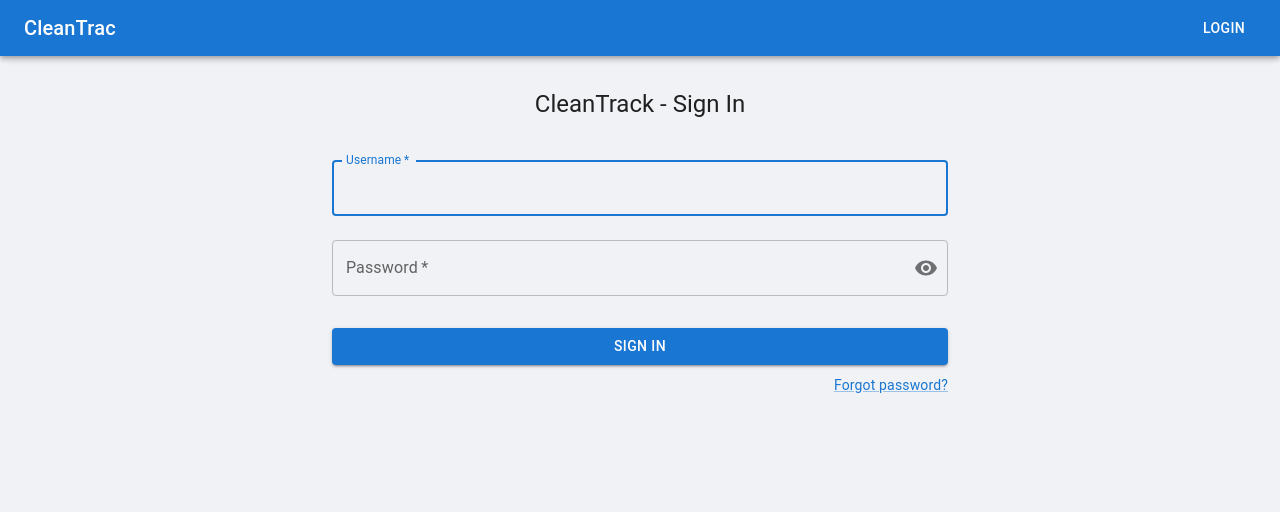
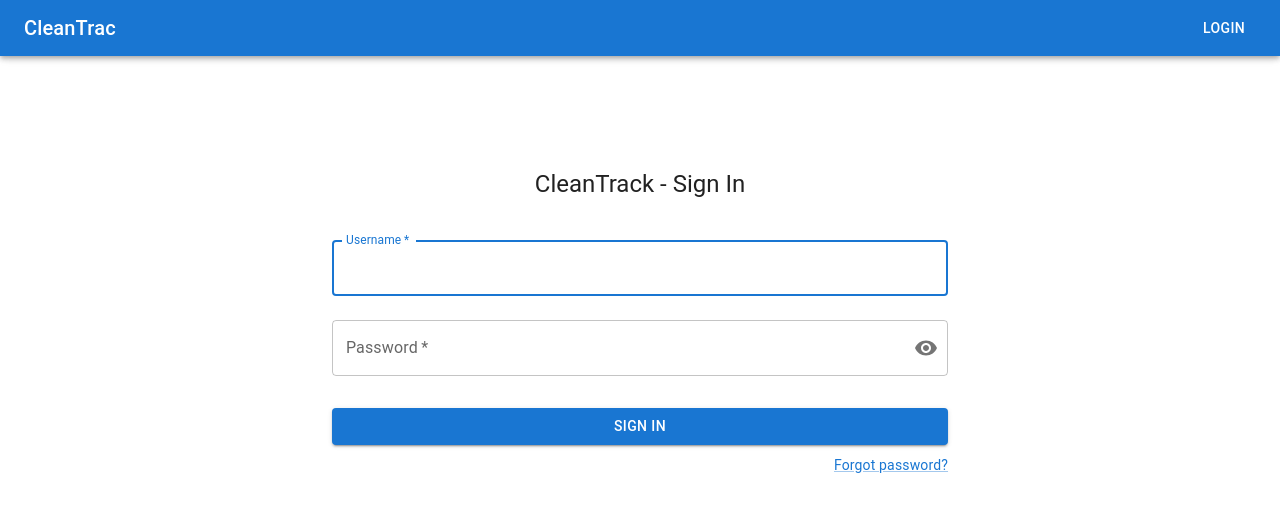
Before and after one commit to Manakin-Wraith/cleantrac_cleaning_schedule, a React (Vite) app in the folder frontend/: page /login in a window 1280 px wide. Shown: the top 512 px of the page. Built offline with nearby package versions, Linux system fonts and the light colour scheme; no server answers.

Commit message:
fix: gap fixed

```diff
--- a/frontend/src/components/PageLayout.jsx
+++ b/frontend/src/components/PageLayout.jsx
@@ -7,6 +7,7 @@ const PageLayout = ({ children, showSidebar = true }) => {
   const theme = useTheme();
   const [isMobileDrawerOpen, setIsMobileDrawerOpen] = useState(false);
   const [isDesktopSidebarCollapsed, setIsDesktopSidebarCollapsed] = useState(false);
+
   const collapsedWidthValue = theme.spacing(7);
 
   const handleMobileDrawerToggle = () => {
@@ -18,7 +19,7 @@ const PageLayout = ({ children, showSidebar = true }) => {
   };
 
   return (
-    <Box sx={{ display: 'flex', minHeight: '100vh', width: '100%' }}>
+    <Box sx={{ display: 'flex', minHeight: '100vh', width: '100%', backgroundColor: theme.palette.background.default }}>
       <CssBaseline />
       <HeaderBar
         handleDrawerToggle={handleMobileDrawerToggle}
@@ -39,19 +40,23 @@ const PageLayout = ({ children, showSidebar = true }) => {
         sx={{
           flexGrow: 1,
           py: 3,
-          px: 2,
-          backgroundColor: '#f0f2f5',
+          px: 3, // Best practice for desktop layouts
+
+          minHeight: `calc(100vh - ${theme.mixins.toolbar.minHeight}px - ${theme.spacing(3)} - 1px)`, // Adjust for header, padding, and potential border
+          marginTop: `calc(${theme.mixins.toolbar.minHeight}px + ${theme.spacing(3)})`, // Margin top to account for HeaderBar and top padding
           transition: theme.transitions.create(['width', 'margin'], {
             easing: theme.transitions.easing.sharp,
             duration: theme.transitions.duration.enteringScreen,
           }),
-          width: '100%',
-          marginLeft: 0,
+          // width: '100%', // Removed: flexGrow should handle expansion
+          // marginLeft: 0, // Removed: Conditional logic below handles this
           ...(showSidebar && {
             [theme.breakpoints.up('md')]: {
-              marginLeft: isDesktopSidebarCollapsed ? `${collapsedWidthValue}px` : `${expandedSidebarWidthValue}px`,
-              width: `calc(100% - ${isDesktopSidebarCollapsed ? collapsedWidthValue : expandedSidebarWidthValue}px)`,
+              marginLeft: isDesktopSidebarCollapsed ? `${collapsedWidthValue}px` : `${expandedSidebarWidthValue}px`
+              // width: `calc(100% - ${isDesktopSidebarCollapsed ? collapsedWidthValue : expandedSidebarWidthValue}px)`, // Removed, flexGrow:1 should handle this
             },
+            // For mobile, when sidebar is shown (as a temporary drawer), main content shouldn't have margin or width adjustments here.
+            // It should naturally take full width minus nothing, as the drawer overlays.
           }),
         }}
       >
--- a/frontend/src/components/Sidebar.jsx
+++ b/frontend/src/components/Sidebar.jsx
@@ -21,6 +21,7 @@ export const drawerWidth = 240;
 const collapsedDrawerWidth = (theme) => theme.spacing(7);
 
 const Sidebar = ({ mobileOpen, handleDrawerToggle, isCollapsed }) => {
+
   const [openSections, setOpenSections] = React.useState({});
   const { currentUser, logout } = useAuth();
   const theme = useTheme();
@@ -46,6 +47,8 @@ const Sidebar = ({ mobileOpen, handleDrawerToggle, isCollapsed }) => {
     '& .MuiListItemButton-root': {
       borderLeft: isActive || isParentActive ? `3px solid ${theme.palette.primary.main}` : '3px solid transparent',
       paddingLeft: isActive || isParentActive ? `calc(${theme.spacing(3)} - 3px)` : theme.spacing(3),
+      // boxSizing: 'border-box', // Removed - was incorrectly added
+      // backgroundColor: 'lime', // DEBUG: Removed - was incorrectly added
       '&:hover': {
         backgroundColor: theme.palette.action.hover,
       },
@@ -235,6 +238,7 @@ const Sidebar = ({ mobileOpen, handleDrawerToggle, isCollapsed }) => {
 
   const currentPermanentDrawerWidth = isCollapsed ? collapsedDrawerWidth(theme) : drawerWidth;
 
+
   return (
     <Box
       component="nav"
@@ -265,9 +269,11 @@ const Sidebar = ({ mobileOpen, handleDrawerToggle, isCollapsed }) => {
             width: currentPermanentDrawerWidth,
             borderRight: '1px solid rgba(0, 0, 0, 0.12)',
             overflowX: 'hidden',
+
+            flexShrink: 0, // Prevent shrinking
             transition: theme.transitions.create('width', {
               easing: theme.transitions.easing.sharp,
-              duration: theme.transitions.duration.enteringScreen,
+              duration: 225, // Fixed duration in ms for both expanding and collapsing
             }),
           },
         }}
--- a/frontend/src/index.css
+++ b/frontend/src/index.css
@@ -28,8 +28,8 @@ a:hover {
 
 body {
   margin: 0;
-  display: flex;
-  place-items: center;
+  /* display: flex; */ /* Removed to prevent layout conflicts */
+  /* place-items: center; */ /* Removed to prevent layout conflicts */
   min-width: 320px;
   min-height: 100vh;
 }
--- a/frontend/src/pages/UserManagementPage.jsx
+++ b/frontend/src/pages/UserManagementPage.jsx
@@ -9,7 +9,7 @@ import EditIcon from '@mui/icons-material/Edit';
 import DeleteIcon from '@mui/icons-material/Delete';
 import { useSnackbar } from 'notistack';
 
-import PageLayout from '../components/PageLayout';
+// import PageLayout from '../components/PageLayout'; // Removed, PageLayout is handled by App.jsx
 import UserFormModal from '../components/users/UserFormModal';
 import { getUsers, deleteUser } from '../services/userService'; // deleteUser added
 import { useAuth } from '../context/AuthContext'; // To get current user role
@@ -80,15 +80,18 @@ function UserManagementPage() {
 
 
     if (loading) {
-        return <PageLayout title="User Management"><Box sx={{ display: 'flex', justifyContent: 'center', alignItems: 'center', height: '50vh' }}><CircularProgress /></Box></PageLayout>;
+        return <Box sx={{ display: 'flex', justifyContent: 'center', alignItems: 'center', height: 'calc(100vh - 64px - 48px)', p: 3 }}><CircularProgress /></Box>; // Adjusted height assuming header and some padding
     }
 
     if (error) {
-        return <PageLayout title="User Management"><Typography color="error">Error: {error}</Typography></PageLayout>;
+        return <Box sx={{p: 3}}><Typography color="error">Error: {error}</Typography></Box>;
     }
 
     return (
-        <PageLayout title="User Management">
+        <Box sx={{ width: '100%', p: { xs: 1, sm: 2, md: 3 } }}> {/* Main container for the page content */}
+            <Typography variant="h4" component="h1" gutterBottom sx={{ mb: { xs: 2, sm: 3} }}>
+                User Management
+            </Typography>
             <Box sx={{ mb: 2, display: 'flex', justifyContent: 'flex-end' }}>
             <Button
                 variant="contained"
@@ -164,7 +167,7 @@ function UserManagementPage() {
                     currentUserRole={loggedInUser?.profile?.role}
                 />
             )}
-        </PageLayout>
+        </Box>
     );
 }
 
```
